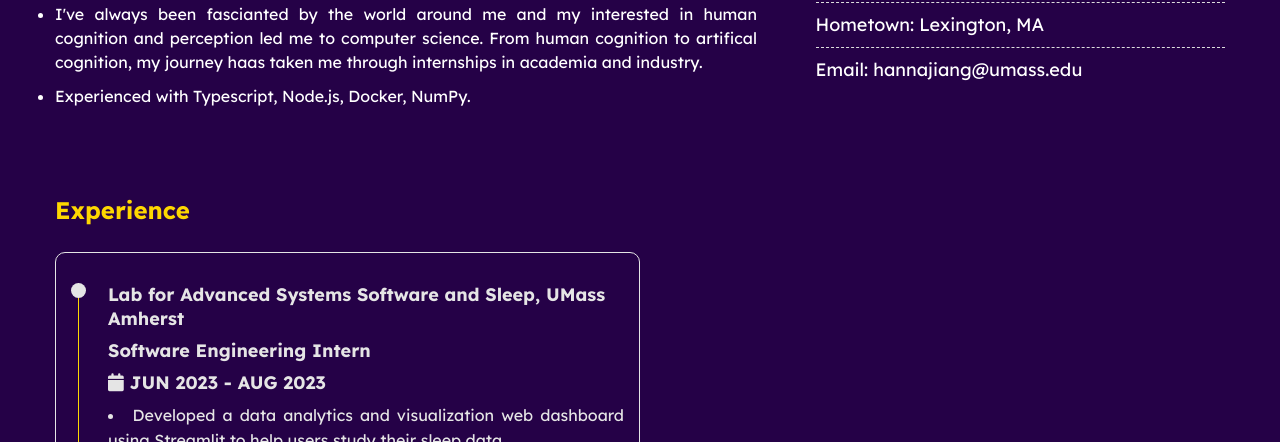
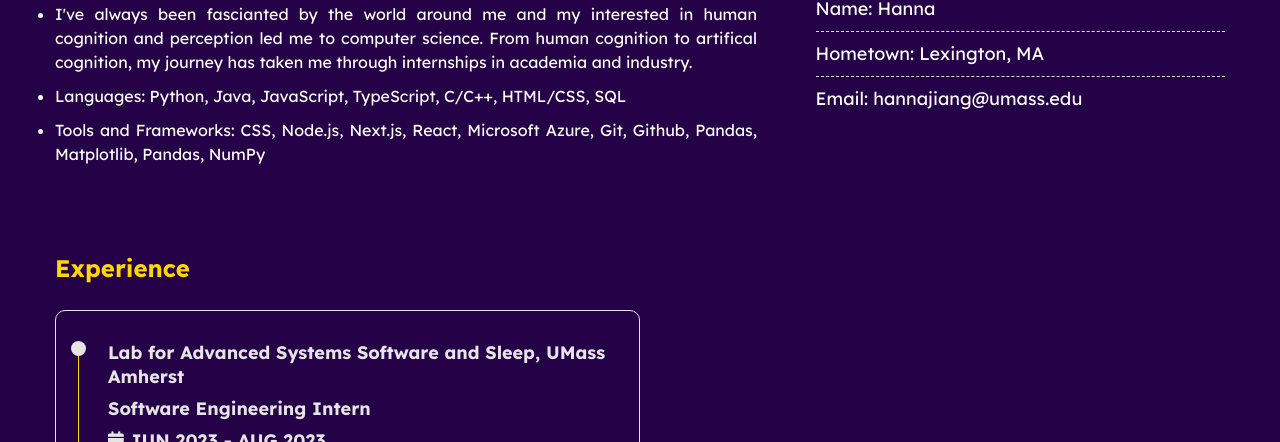
Before and after one commit to hannajiangg/hannajiangg.github.io, a plain HTML site: page index.html in a window 1280 px wide. Shown: the part 658-1100 px from the top of the page. Drawn offline with nearby package versions, Linux system fonts and the light colour scheme.

Commit message:
Update index.html

```diff
--- a/index.html
+++ b/index.html
@@ -71,9 +71,11 @@
                     <h4>About Me</h4>
                     <ul>
                       <li> I've always been fascianted by the world around me and my interested in human cognition and perception led me to computer science.
-                        From human cognition to artifical cognition, my journey haas taken me through internships in academia and industry.
+                        From human cognition to artifical cognition, my journey has taken me through internships in academia and industry.
                       </li>
-                      <li> Experienced with Typescript, Node.js, Docker, NumPy. </li>
+                      <li> Languages: Python, Java, JavaScript, TypeScript, C/C++, HTML/CSS, SQL </li>
+                        <li> Tools and Frameworks: CSS, Node.js, Next.js, React, Microsoft Azure, Git, Github, Pandas, Matplotlib, Pandas, NumPy</li>
+
                     </ul>
                 </div>
 
```
